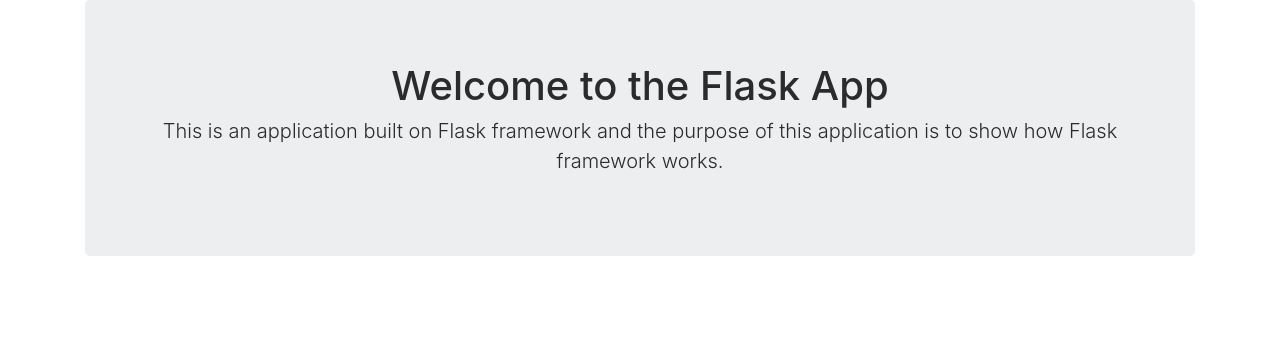
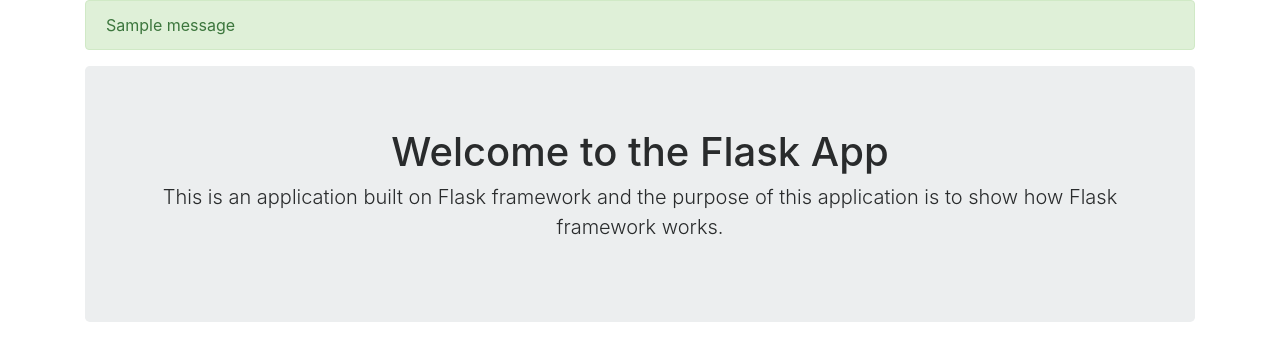
Before and after one commit to rahulrapatwar/myflaskapp, a Flask app: page / in a window 1280 px wide. Shown: the part 57-418 px from the top of the page. Run offline with Flask 2, Linux system fonts and the light colour scheme; one stand-in notice (Sample message) is shown; some libraries are stand-ins or nearby versions.

Commit message:
created message helper template

```diff
--- /dev/null
+++ b/templates/includes/_messages.html
@@ -0,0 +1,7 @@
+{% with messages = get_flashed_messages(with_categories=true) %}
+  {% if messages %}
+    {% for category, message in messages %}
+      <div class="alert alert-{{ category }}">{{ message }}</div>
+    {% endfor %}
+  {% endif %}
+{% endwith %}
--- a/templates/layout.html
+++ b/templates/layout.html
@@ -8,6 +8,7 @@
   <body>
     {% include 'includes/_navbar.html' %}
     <div class="container">
+      {% include 'includes/_messages.html' %}
       {% block body %}{% endblock %}
     </div>
 
```
